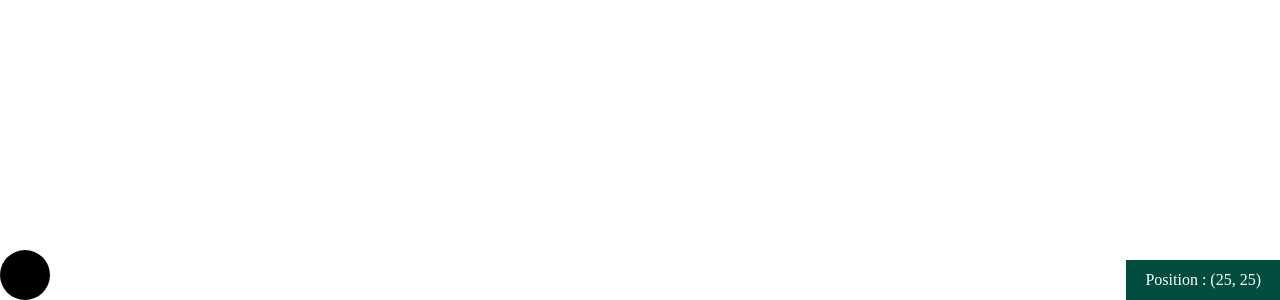
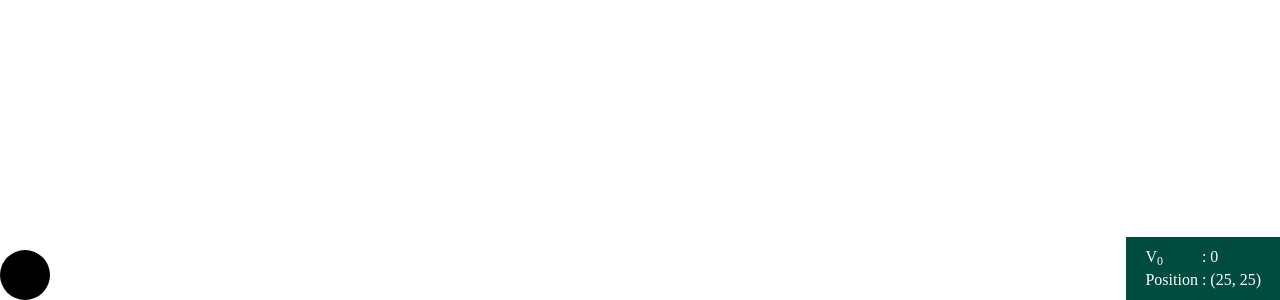
Before and after one commit to wisn/bounceball, a plain HTML site: page index.html in a window 1280 px wide. Shown: the part 500-800 px from the top of the page. Drawn offline with nearby package versions, Linux system fonts and the light colour scheme.

Commit message:
Update main.js

```diff
--- a/main.js
+++ b/main.js
@@ -88,8 +88,31 @@ inspector.id = 'inspector';
 const inspectorTable = document.createElement('table');
 inspectorTable.style.border = '0';
 
-let inspectorRow, inspectorCol, inspectorVal;
+let inspectorRow, inspectorCol, inspectorVal, inspectorTmp;
 
+// Adding initial velocity
+inspectorRow = document.createElement('tr');
+inspectorCol = document.createElement('td');
+inspectorVal = document.createElement('span');
+inspectorVal.append(document.createTextNode('V'));
+inspectorTmp = document.createElement('sub');
+inspectorTmp.append(document.createTextNode('0'));
+inspectorVal.append(inspectorTmp);
+inspectorCol.append(inspectorVal);
+inspectorRow.append(inspectorCol);
+inspectorCol = document.createElement('td');
+inspectorCol.append(document.createTextNode(':'));
+inspectorRow.append(inspectorCol);
+inspectorCol = document.createElement('td');
+inspectorVal = document.createElement('span');
+inspectorVal.id = 'initial-velocity';
+inspectorVal.append(document.createTextNode('0'));
+inspectorCol.append(inspectorVal);
+inspectorRow.append(inspectorCol);
+
+inspectorTable.append(inspectorRow);
+
+// Adding ball position inspector
 inspectorRow = document.createElement('tr');
 inspectorCol = document.createElement('td');
 inspectorCol.append(document.createTextNode('Position'));
@@ -105,6 +128,8 @@ inspectorCol.append(inspectorVal);
 inspectorRow.append(inspectorCol);
 
 inspectorTable.append(inspectorRow);
+
+// Embedding inspectorTable on the inspector layer
 inspector.append(inspectorTable);
 
 // Add the inspector to the application world
@@ -118,13 +143,13 @@ function fallDown(ball) {
 
   const ballPosition = document.getElementById('ball-position');
 
-  for (let i = 0; i <= consumed_time; i += 0.005) {
+  for (let i = 0; i <= consumed_time; i += 0.002) {
     setTimeout(function() {
       const time = i;
       const calculated_height = starting_height - ((1 / 2) * gravity * (time * time));
-      const shifted_height = Math.abs(app.offsetHeight - Math.floor(calculated_height));
+      const shifted_height = Math.abs(app.offsetHeight - Math.floor(calculated_height)) - (ball.offsetHeight / 2);
 
-      if (shifted_height <= (app.offsetHeight - (ball.offsetHeight / 2))) {
+      if (shifted_height <= (app.offsetHeight - ball.offsetHeight)) {
         ball.style.top = shifted_height + 'px';
       } else {
         ball.style.top = app.offsetHeight - ball.offsetHeight + 'px';
--- a/stylesheet.css
+++ b/stylesheet.css
@@ -1,4 +1,5 @@
 body {
+  cursor: default;
   margin: 0;
   padding: 0;
 }
```
